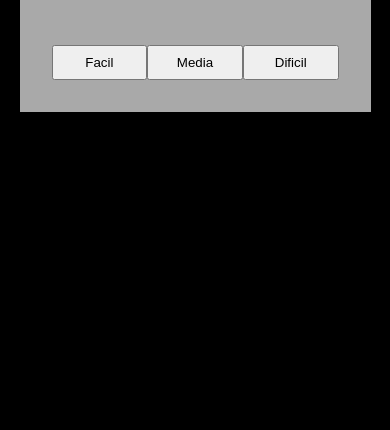
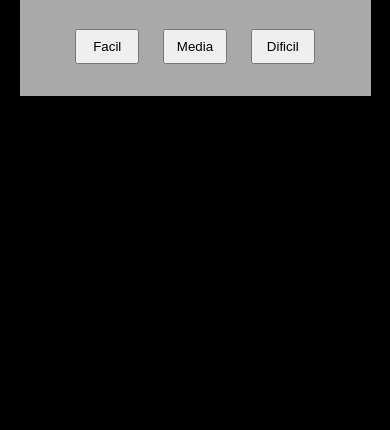
Before and after one commit to RolyDesign/super-code, a plain HTML site: page supercode/index.html in a window 390 px wide. Shown: the part 414-844 px from the top of the page. Drawn offline with Linux system fonts and the light colour scheme.

Commit message:
media query viewphone

```diff
--- a/supercode/st.css
+++ b/supercode/st.css
@@ -219,6 +219,17 @@ body {
         padding: 2rem;
       }
 
+      .actions-init{
+        display: flex;
+        justify-content: space-evenly;
+        margin-top: 2rem;
+
+      }
+      .actions-init button{
+        width: 4rem;
+        padding: 0.5rem;
+      }
+
 
 
   }
```
